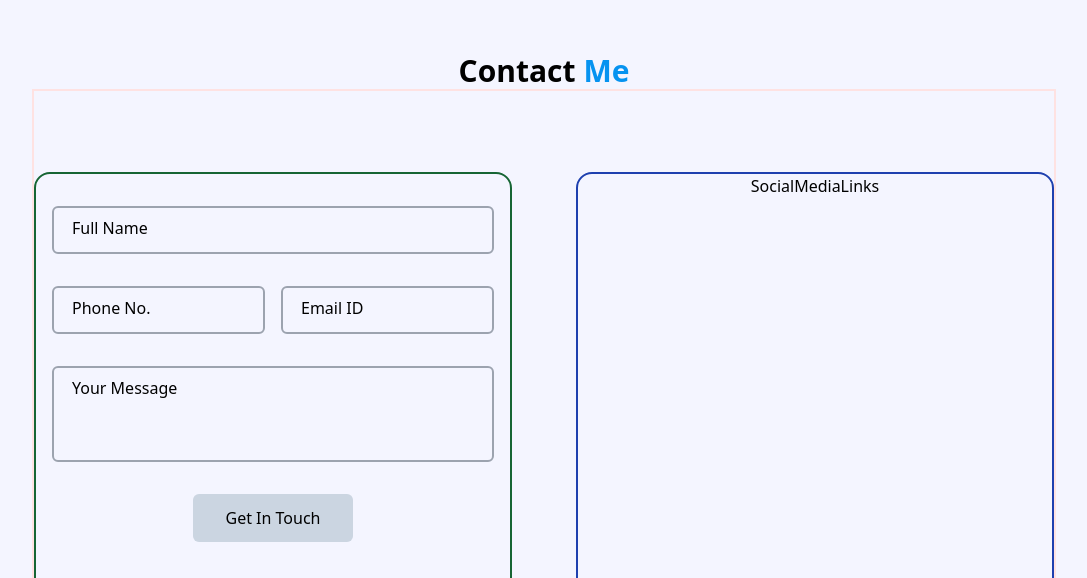
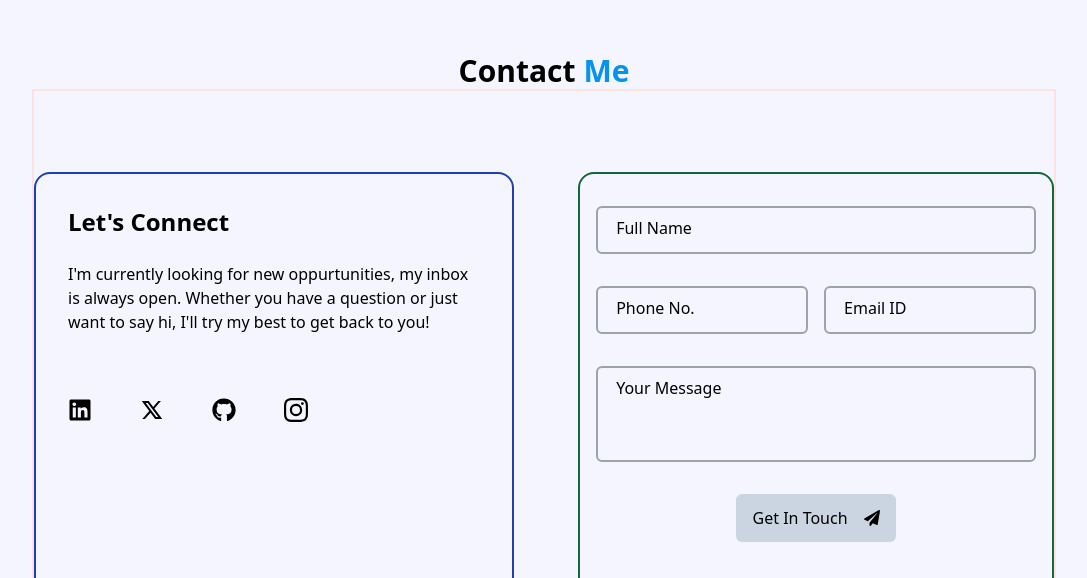
Before and after one commit to Likith123/portfolio, a React (Vite) app: page / in a window 1280 px wide. Shown: the part 2219-2797 px from the top of the page, without its empty margins (96-1183 px from the left). Built offline with nearby package versions, Linux system fonts and the light colour scheme.

Commit message:
Added Icons and also made some styling changes

```diff
--- a/package.json
+++ b/package.json
@@ -10,8 +10,10 @@
     "preview": "vite preview"
   },
   "dependencies": {
+    "framer-motion": "^11.1.9",
     "react": "^18.2.0",
     "react-dom": "^18.2.0",
+    "react-icons": "^5.2.1",
     "react-router-dom": "^6.22.1",
     "react-scroll": "^1.9.0",
     "tailwind-merge": "^2.3.0"
--- a/src/components/Navbar.jsx
+++ b/src/components/Navbar.jsx
@@ -3,9 +3,9 @@ import NavItem from "./NavItem";
 
 function Navbar() {
   return (
-    <header className="sticky top-0 z-10 flex h-[10vh] w-full items-center justify-around bg-primary-100 text-xl font-medium tracking-wide text-primary-700 shadow-sm">
+    <header className="sticky top-0 z-10 flex h-[10vh] w-full items-center justify-around bg-primary-100 text-xl tracking-wide text-primary-700 shadow-sm">
       {/* Logo */}
-      <div>
+      <div className="font-medium">
         <Link to="/">
           <span>Image </span>
           <span>WyseGuy.</span>
@@ -14,7 +14,7 @@ function Navbar() {
 
       {/* Navbar */}
       <nav className="nav">
-        <ul className="flex list-none gap-8">
+        <ul className="flex list-none gap-8 font-light">
           {/* <NavItem to="/">Home</NavItem> */}
           <NavItem to="/about">About</NavItem>
           <NavItem to="/projects">Projects</NavItem>
--- a/src/components/PageOutlet.jsx
+++ b/src/components/PageOutlet.jsx
@@ -10,10 +10,10 @@ import Navbar from "./Navbar";
 function PageOutlet() {
   const navigate = useNavigate();
   let { pathname } = useLocation();
+  pathname = pathname.slice(1);
 
   // function scrollToSection(sectionId) {
   useEffect(() => {
-    pathname = pathname.slice(1);
     if (pathname) {
       navigate(`${pathname}`); // Update URL with section ID
       const element = document.getElementById(pathname);
--- a/src/pages/About.jsx
+++ b/src/pages/About.jsx
@@ -1,6 +1,9 @@
 function About() {
   return (
-    <section className="flex min-h-[90vh] w-full flex-col gap-16 text-xl" id="about">
+    <section
+      className="flex min-h-[90vh] w-full flex-col gap-16 pt-4 text-xl"
+      id="about"
+    >
       {/* Introduction */}
       <section className="mt-16 flex size-auto flex-col">
         <h1 className="text-4xl font-extrabold text-primary-700">
--- a/src/pages/Contact.jsx
+++ b/src/pages/Contact.jsx
@@ -1,3 +1,9 @@
+import { FaLinkedin, FaPaperPlane } from "react-icons/fa";
+import { FaGithub } from "react-icons/fa6";
+import { RiTwitterXLine } from "react-icons/ri";
+import { SiInstagram } from "react-icons/si";
+import { Form } from "react-router-dom";
+
 import Input from "../components/Input";
 
 function Contact() {
@@ -9,13 +15,32 @@ function Contact() {
       </h1>
 
       <div className="flex flex-1 items-center gap-16 border-2 border-red-100">
+        {/* Social Media Reachout Links */}
+        <div className="flex h-3/4 w-1/2 flex-col rounded-2xl border-2 border-blue-800 px-8">
+          <div className="flex flex-col gap-6 py-8">
+            <h4 className="text-2xl font-semibold">Let&apos;s Connect</h4>
+            <p>
+              I&apos;m currently looking for new oppurtunities, my inbox is
+              always open. Whether you have a question or just want to say hi,
+              I&apos;ll try my best to get back to you!
+            </p>
+          </div>
+
+          <div className="mt-8 flex items-center gap-8 md:gap-12">
+            <FaLinkedin className="size-6" />
+            <RiTwitterXLine className="size-6" />
+            <FaGithub className="size-6" />
+            <SiInstagram className="size-6" />
+          </div>
+        </div>
+
         <div className="flex h-3/4 w-1/2 items-center justify-center rounded-2xl border-2 border-green-800">
-          <form
+          <Form
             action="/contactMe"
             className="flex size-full flex-col items-center gap-8 px-4 py-8"
           >
             <Input id="fullName" type="string" label="Full Name" />
-            <div className="flex w-full items-stretch justify-center gap-4">
+            <div className="flex w-full flex-col items-stretch justify-center gap-8 md:flex-row md:gap-4">
               <Input id="phoneNo" type="number" label="Phone No." />
               <Input id="emailId" type="email" label="Email ID" />
             </div>
@@ -25,15 +50,10 @@ function Contact() {
               label="Your Message"
               textarea={true}
             />
-            <button className="h-12 w-40 rounded-md bg-slate-300">
-              Get In Touch
+            <button className="flex h-12 w-40 items-center justify-center gap-4 rounded-md bg-slate-300">
+              <p>Get In Touch</p> <FaPaperPlane />
             </button>
-          </form>
-        </div>
-
-        {/* Social Media Reachout Links */}
-        <div className="flex h-3/4 w-1/2 justify-center rounded-2xl border-2 border-blue-800">
-          <p>SocialMediaLinks</p>
+          </Form>
         </div>
       </div>
     </section>
```
Also changed, not shown: 1 other file (tests, documents, lock files or other folders).
